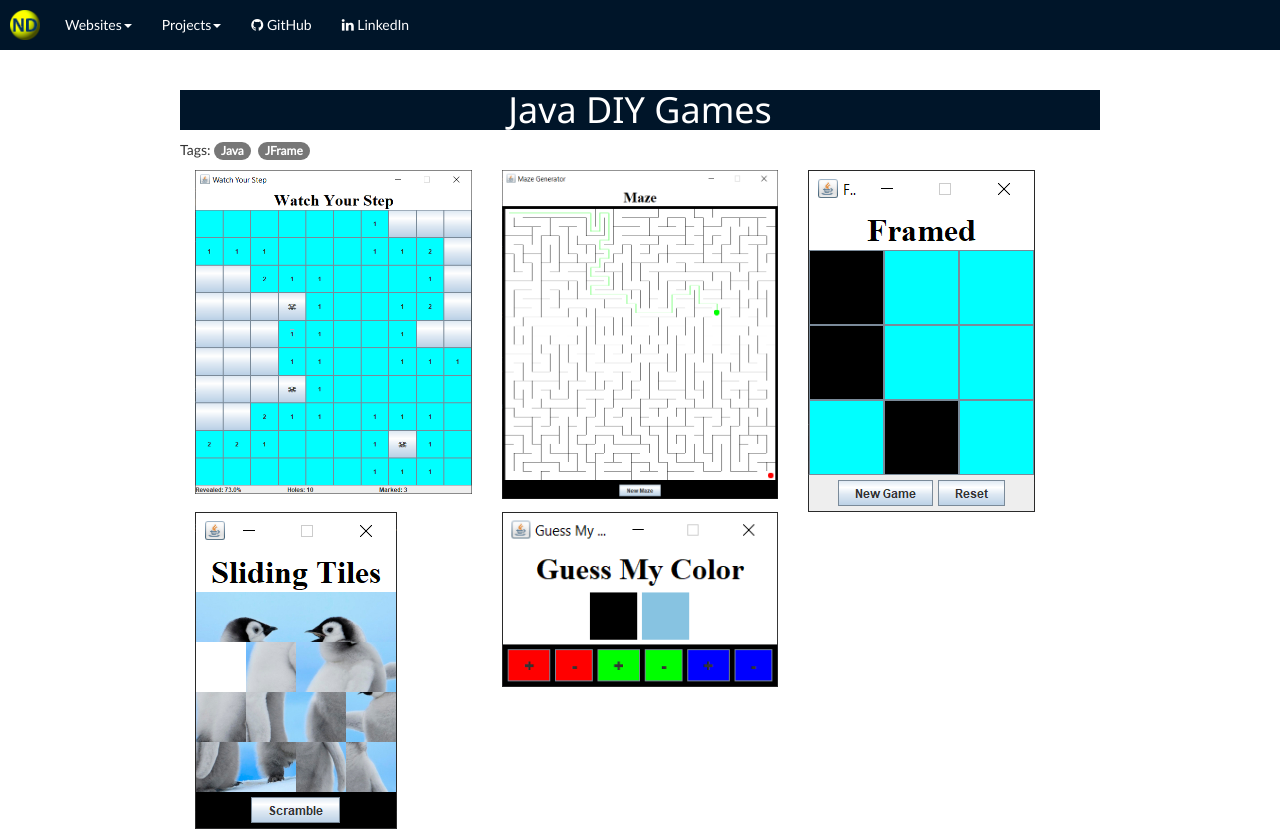
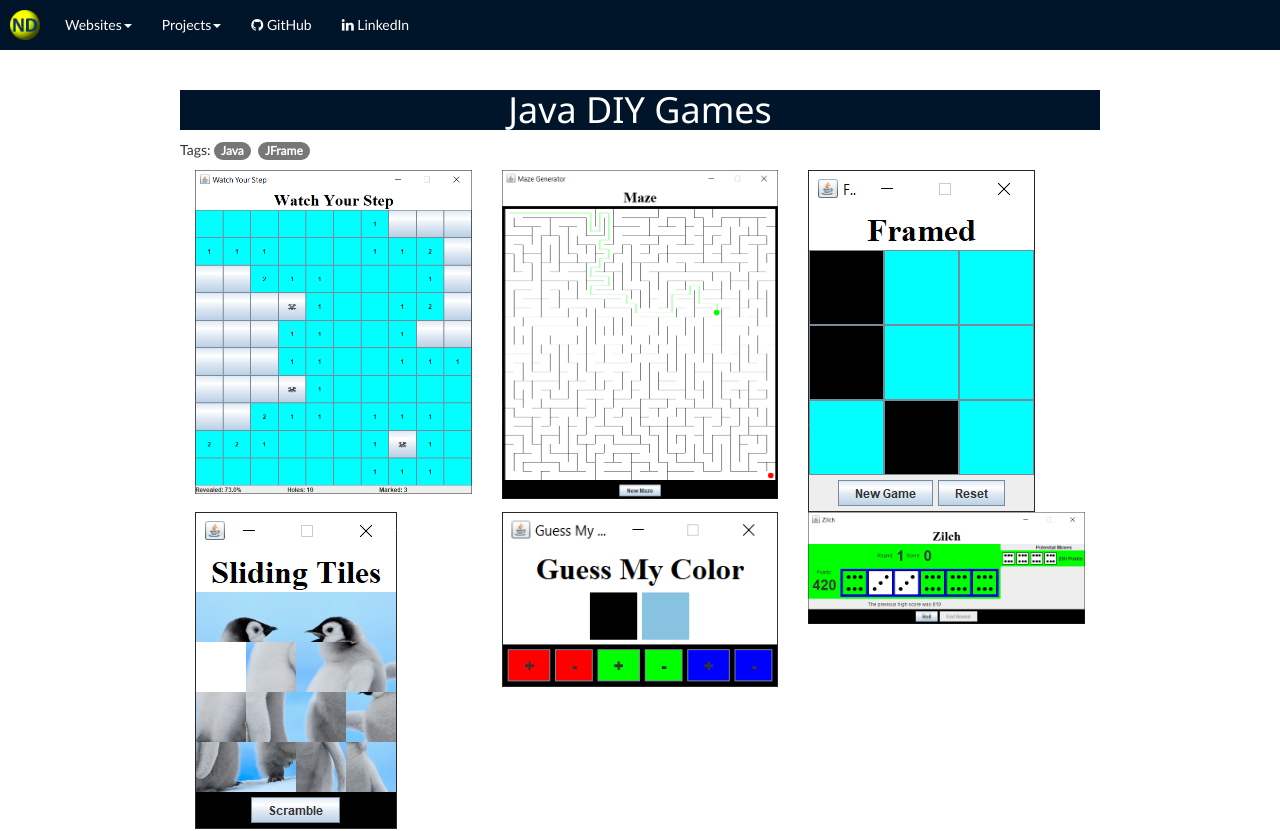
Before and after one commit to ndeely/Angular-ndcom, an Angular app: page /projects/0 in a window 1280 px wide. Shown: the top 831 px of the page. Built offline with nearby package versions, Linux system fonts and the light colour scheme.

Commit message:
added Zilch Dice Game image
+ ZilchDiceGame.png

```diff
--- a/src/app/projects/projects.service.ts
+++ b/src/app/projects/projects.service.ts
@@ -28,7 +28,8 @@ export class ProjectsService {
         '/assets/images/DIYGames/MazeGenerator.png',
         '/assets/images/DIYGames/Framed.png',
         '/assets/images/DIYGames/SlidingTiles.png',
-        '/assets/images/DIYGames/GuessMyColor.png'
+        '/assets/images/DIYGames/GuessMyColor.png',
+        '/assets/images/DIYGames/ZilchDiceGame.png'
       ],
       'github.com/ndeely/DIYGames'
     ),
```
Also changed, not shown: src/assets/images/DIYGames/ZilchDiceGame.png (added).
